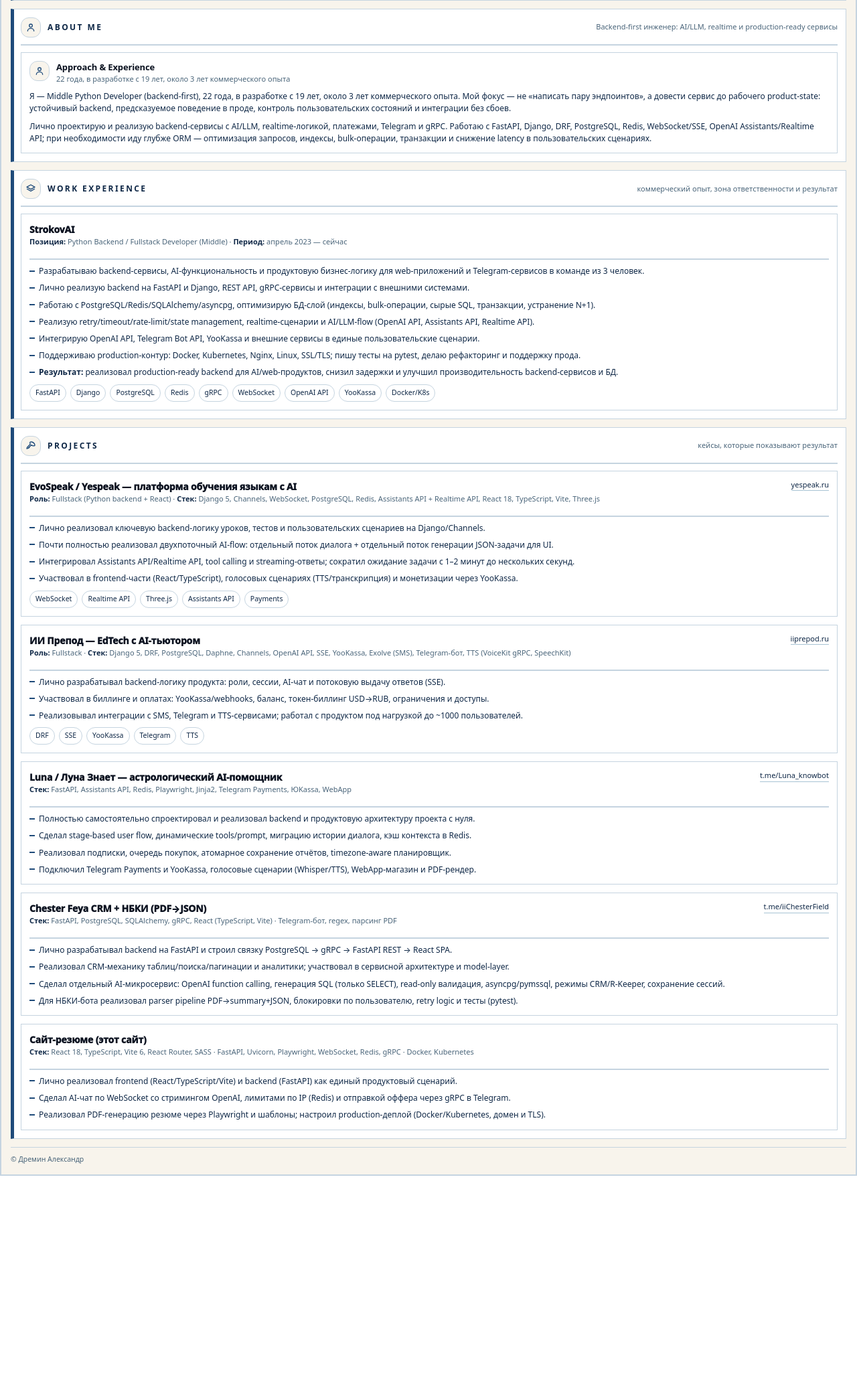
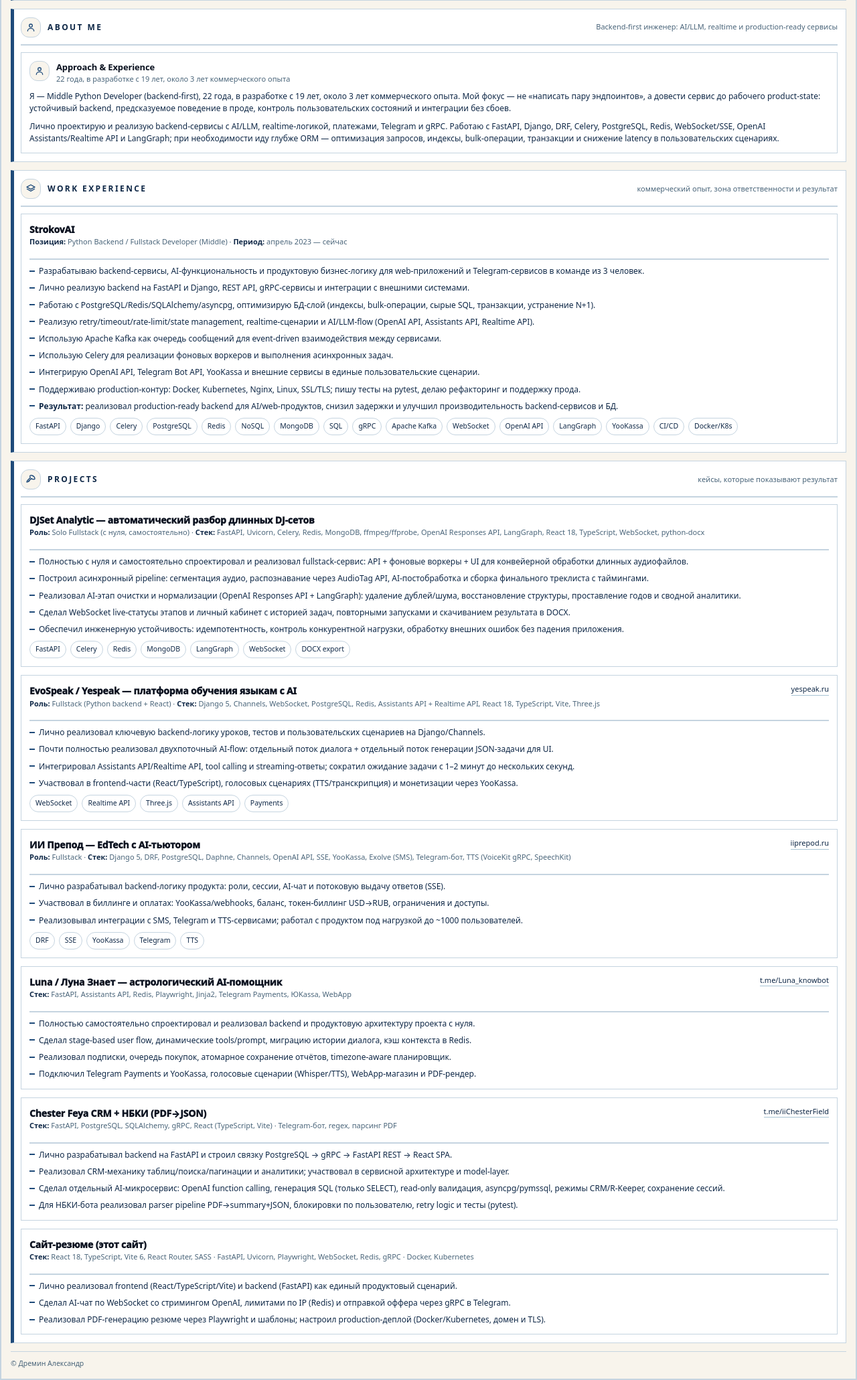
Before and after one commit to azora929/myResume, a Python web app: template webApp/assets/templates/template.html in a window 1280 px wide. Shown: the part 180-2241 px from the top of the page at 67% size. Before the commit the page ends 1936 px from the top, so only its background shows below. Run offline with Jinja, Linux system fonts and the light colour scheme; the template is opened without the code that fills it, so the values that code supplies are empty.

Commit message:
Добавлен проект новый djset

```diff
--- a/webApp/assets/templates/template.html
+++ b/webApp/assets/templates/template.html
@@ -349,7 +349,7 @@
               Я — Middle Python Developer (backend-first), 22 года, в разработке с 19 лет, около 3 лет коммерческого опыта. Мой фокус — не «написать пару эндпоинтов», а довести сервис до рабочего product-state: устойчивый backend, предсказуемое поведение в проде, контроль пользовательских состояний и интеграции без сбоев.
             </p>
             <p>
-              Лично проектирую и реализую backend-сервисы с AI/LLM, realtime-логикой, платежами, Telegram и gRPC. Работаю с FastAPI, Django, DRF, PostgreSQL, Redis, WebSocket/SSE, OpenAI Assistants/Realtime API; при необходимости иду глубже ORM — оптимизация запросов, индексы, bulk-операции, транзакции и снижение latency в пользовательских сценариях.
+              Лично проектирую и реализую backend-сервисы с AI/LLM, realtime-логикой, платежами, Telegram и gRPC. Работаю с FastAPI, Django, DRF, Celery, PostgreSQL, Redis, WebSocket/SSE, OpenAI Assistants/Realtime API и LangGraph; при необходимости иду глубже ORM — оптимизация запросов, индексы, bulk-операции, транзакции и снижение latency в пользовательских сценариях.
             </p>
           </div>
         </div>
@@ -379,6 +379,8 @@
           <li>Лично реализую backend на FastAPI и Django, REST API, gRPC-сервисы и интеграции с внешними системами.</li>
           <li>Работаю с PostgreSQL/Redis/SQLAlchemy/asyncpg, оптимизирую БД-слой (индексы, bulk-операции, сырые SQL, транзакции, устранение N+1).</li>
           <li>Реализую retry/timeout/rate-limit/state management, realtime-сценарии и AI/LLM-flow (OpenAI API, Assistants API, Realtime API).</li>
+          <li>Использую Apache Kafka как очередь сообщений для event-driven взаимодействия между сервисами.</li>
+          <li>Использую Celery для реализации фоновых воркеров и выполнения асинхронных задач.</li>
           <li>Интегрирую OpenAI API, Telegram Bot API, YooKassa и внешние сервисы в единые пользовательские сценарии.</li>
           <li>Поддерживаю production-контур: Docker, Kubernetes, Nginx, Linux, SSL/TLS; пишу тесты на pytest, делаю рефакторинг и поддержку прода.</li>
           <li><b>Результат:</b> реализовал production-ready backend для AI/web-продуктов, снизил задержки и улучшил производительность backend-сервисов и БД.</li>
@@ -387,12 +389,19 @@
         <div class="chips">
           <span class="chip">FastAPI</span>
           <span class="chip">Django</span>
+          <span class="chip">Celery</span>
           <span class="chip">PostgreSQL</span>
           <span class="chip">Redis</span>
+          <span class="chip">NoSQL</span>
+          <span class="chip">MongoDB</span>
+          <span class="chip">SQL</span>
           <span class="chip">gRPC</span>
+          <span class="chip">Apache Kafka</span>
           <span class="chip">WebSocket</span>
           <span class="chip">OpenAI API</span>
+          <span class="chip">LangGraph</span>
           <span class="chip">YooKassa</span>
+          <span class="chip">CI/CD</span>
           <span class="chip">Docker/K8s</span>
         </div>
       </article>
@@ -409,6 +418,27 @@
       </div>
 
       <div class="projects">
+        <article class="proj">
+          <div class="proj-top">
+            <div>
+              <p class="proj-name">DJSet Analytic — автоматический разбор длинных DJ-сетов</p>
+              <p class="meta"><b>Роль:</b> Solo Fullstack (с нуля, самостоятельно) · <b>Стек:</b> FastAPI, Uvicorn, Celery, Redis, MongoDB, ffmpeg/ffprobe, OpenAI Responses API, LangGraph, React 18, TypeScript, WebSocket, python-docx</p>
+            </div>
+          </div>
+
+          <ul class="bul">
+            <li>Полностью с нуля и самостоятельно спроектировал и реализовал fullstack-сервис: API + фоновые воркеры + UI для конвейерной обработки длинных аудиофайлов.</li>
+            <li>Построил асинхронный pipeline: сегментация аудио, распознавание через AudioTag API, AI-постобработка и сборка финального треклиста с таймингами.</li>
+            <li>Реализовал AI-этап очистки и нормализации (OpenAI Responses API + LangGraph): удаление дублей/шума, восстановление структуры, проставление годов и сводной аналитики.</li>
+            <li>Сделал WebSocket live-статусы этапов и личный кабинет с историей задач, повторными запусками и скачиванием результата в DOCX.</li>
+            <li>Обеспечил инженерную устойчивость: идемпотентность, контроль конкурентной нагрузки, обработку внешних ошибок без падения приложения.</li>
+          </ul>
+
+          <div class="chips">
+            <span class="chip">FastAPI</span><span class="chip">Celery</span><span class="chip">Redis</span><span class="chip">MongoDB</span><span class="chip">LangGraph</span><span class="chip">WebSocket</span><span class="chip">DOCX export</span>
+          </div>
+        </article>
+
         <article class="proj">
           <div class="proj-top">
             <div>
```
Also changed, not shown: webApp/reactFrontEnd/src/pages/main/MainPage.tsx (+11 -1 lines), webApp/reactFrontEnd/public/assets/photos/dj_analytic.png (added).
